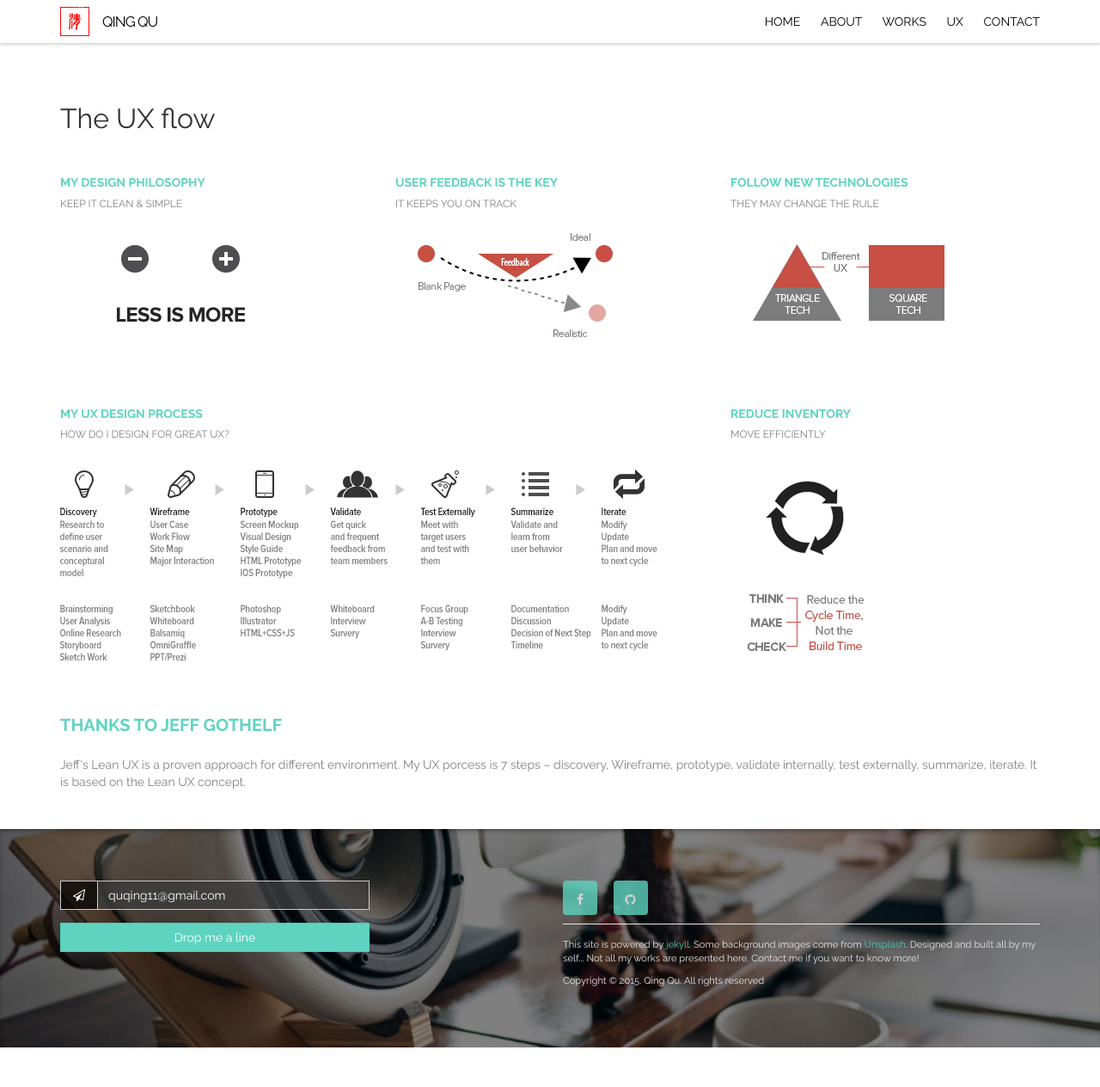
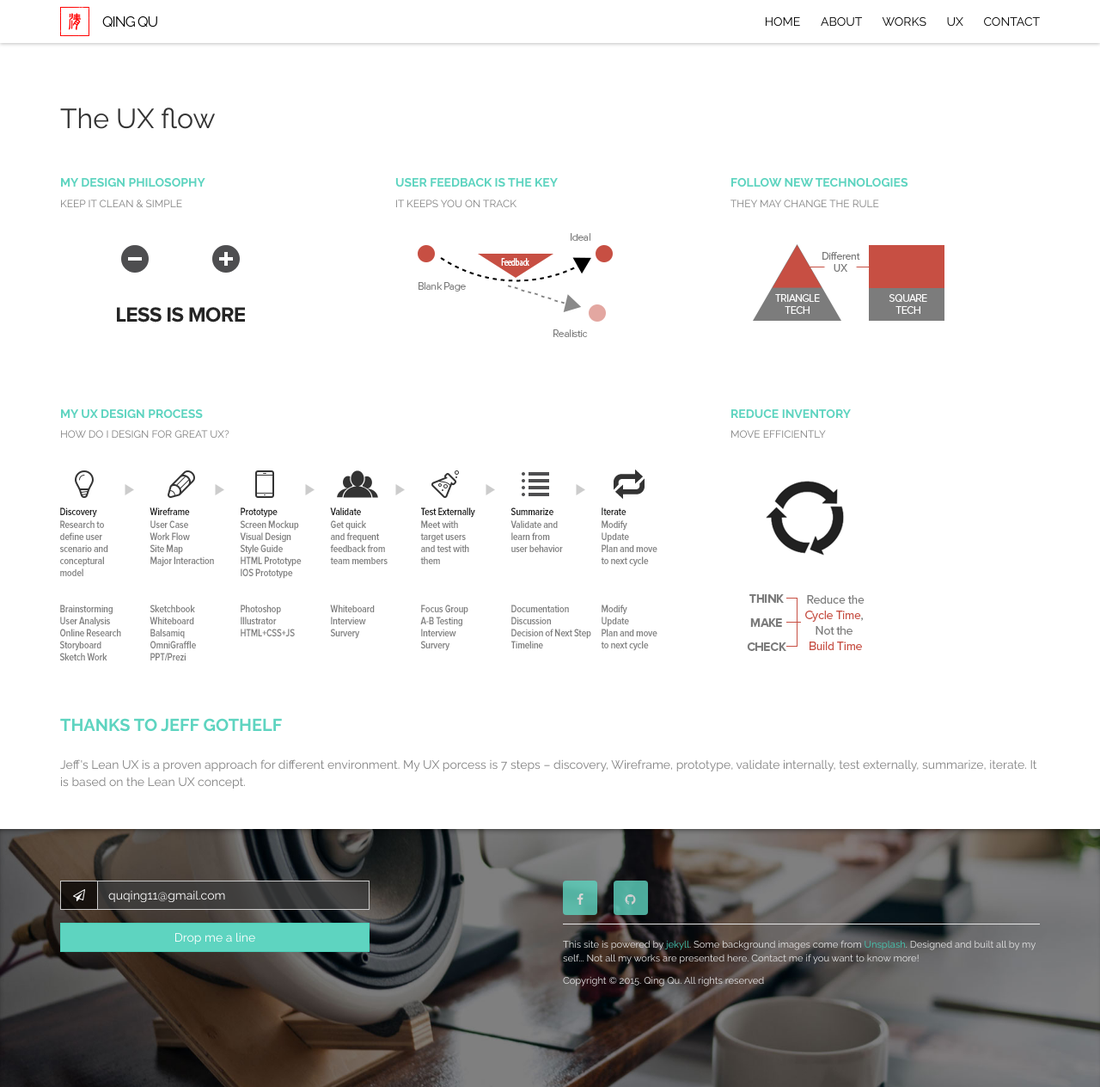
Before and after one commit to qqu/mysite, a Jekyll site: the page built from ux-flow.html, in a window 1280 px wide and 1264 px high. Shown: the whole window at 86% size. Built offline with Jekyll 4.4.1, drawn with Linux system fonts in a browser that asks for light colours; nearby versions of some CDN libraries.

Commit message:
fix hero text width on mobile and fix footer bottom position issue

```diff
--- a/assets/_sass/_base.scss
+++ b/assets/_sass/_base.scss
@@ -64,14 +64,17 @@ $yellow: #FFBF00;
 /**
  * Reset some basic elements
  */
-body, h1, h2, h3, h4, h5, h6,
+h1, h2, h3, h4, h5, h6,
 p, blockquote, pre, hr,
 dl, dd, ol, ul, figure {
     margin: 0;
     padding: 0;
 }
 
-
+html {
+    position: relative;
+    min-height: 100%;
+}
 
 /**
  * Basic styling
@@ -84,6 +87,7 @@ body {
     color: $text-color;
     background-color: $background-color;
     -webkit-text-size-adjust: 100%;
+    margin: 0 0 300px 0;
 }
 
 
@@ -109,7 +113,7 @@ section[data-type="content"] {
 section[data-type="background"] {
     padding: 0;
     background-attachment: fixed;
-    background-size: cover;
+    background-size: cover !important;
     background-repeat: no-repeat;
     background-position: 50% 0;
     &:first-child {
--- a/assets/_sass/_layout.scss
+++ b/assets/_sass/_layout.scss
@@ -1,4 +1,5 @@
 /**
+
  * Site header
  */
 .site-header {
@@ -81,6 +82,7 @@
 
         &:hover .trigger {
             display: block;
+
         }
 
         .page-link {
--- a/assets/_sass/bootstrap/_normalize.scss
+++ b/assets/_sass/bootstrap/_normalize.scss
@@ -16,9 +16,9 @@ html {
 // Remove default margin.
 //
 
-body {
-  margin: 0;
-}
+//body {
+//  margin: 0;
+//}
 
 // HTML5 display definitions
 // ==========================================================================
--- a/assets/_sass/partials/_footer.scss
+++ b/assets/_sass/partials/_footer.scss
@@ -1,4 +1,9 @@
 footer {
+    height: 300px;
+    width: 100%;
+    position: absolute;
+    left: 0;
+    bottom: 0;
     background: url('/assets/img/footer-bg1.jpg') no-repeat;
     background-size: cover;
     background-position: center top;
--- a/assets/_sass/partials/_hero.scss
+++ b/assets/_sass/partials/_hero.scss
@@ -6,6 +6,7 @@ a Site hero
     background: linear-gradient(45deg, rgba(158,12,128,0.7), rgba(94,212,192,0.7)), url(https://images.unsplash.com/photo-1437419764061-2473afe69fc2?dpr=2&fit=crop&fm=jpg&h=750&ixjsv=2.0.0&ixlib=rb-0.3.5&q=50&w=1225);
     position: relative;
     .hero-slogan {
+        min-width: 300px;
         position: absolute;
         top: 50%;
         left: 50%;
--- a/assets/js/functions.js
+++ b/assets/js/functions.js
@@ -4,7 +4,6 @@
 */
 
 $(function(){
-
     var header = $(".front header"),
     yOffset = 0,
     triggerPoint = 150;
```
